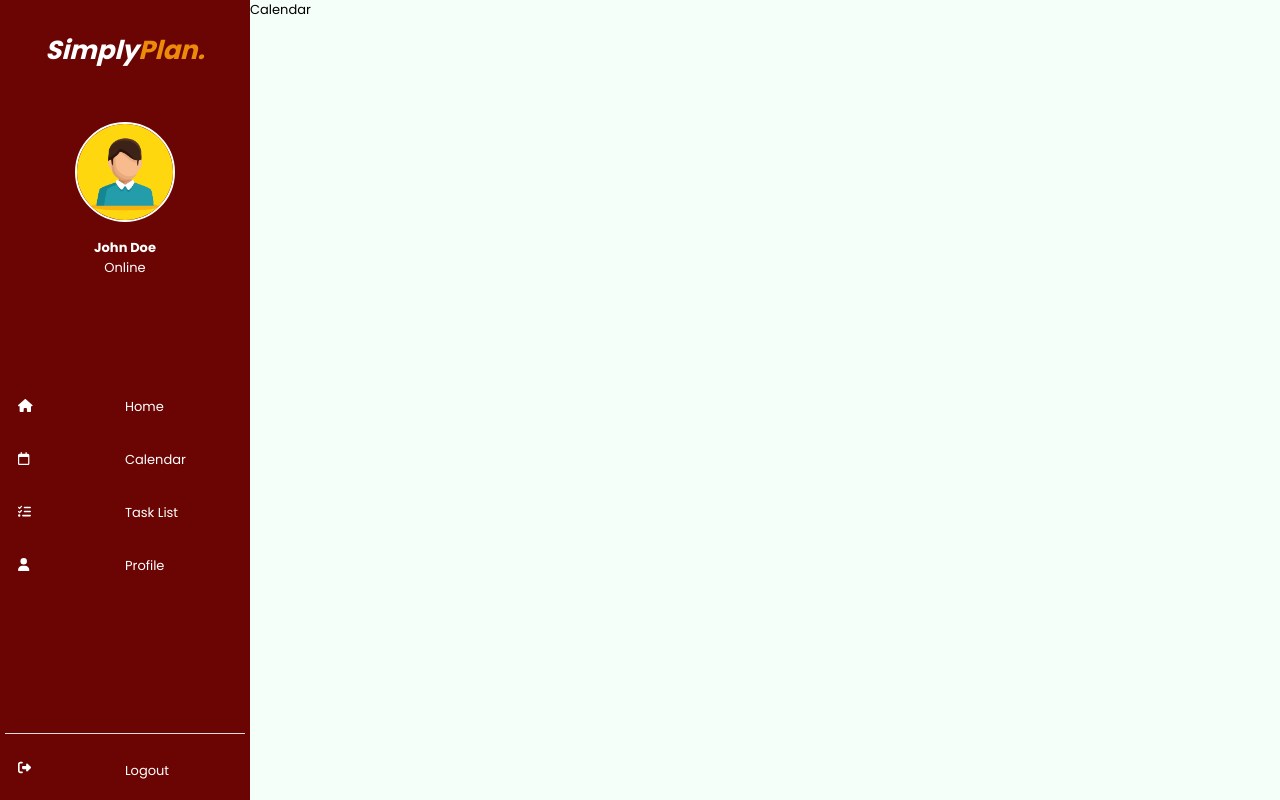
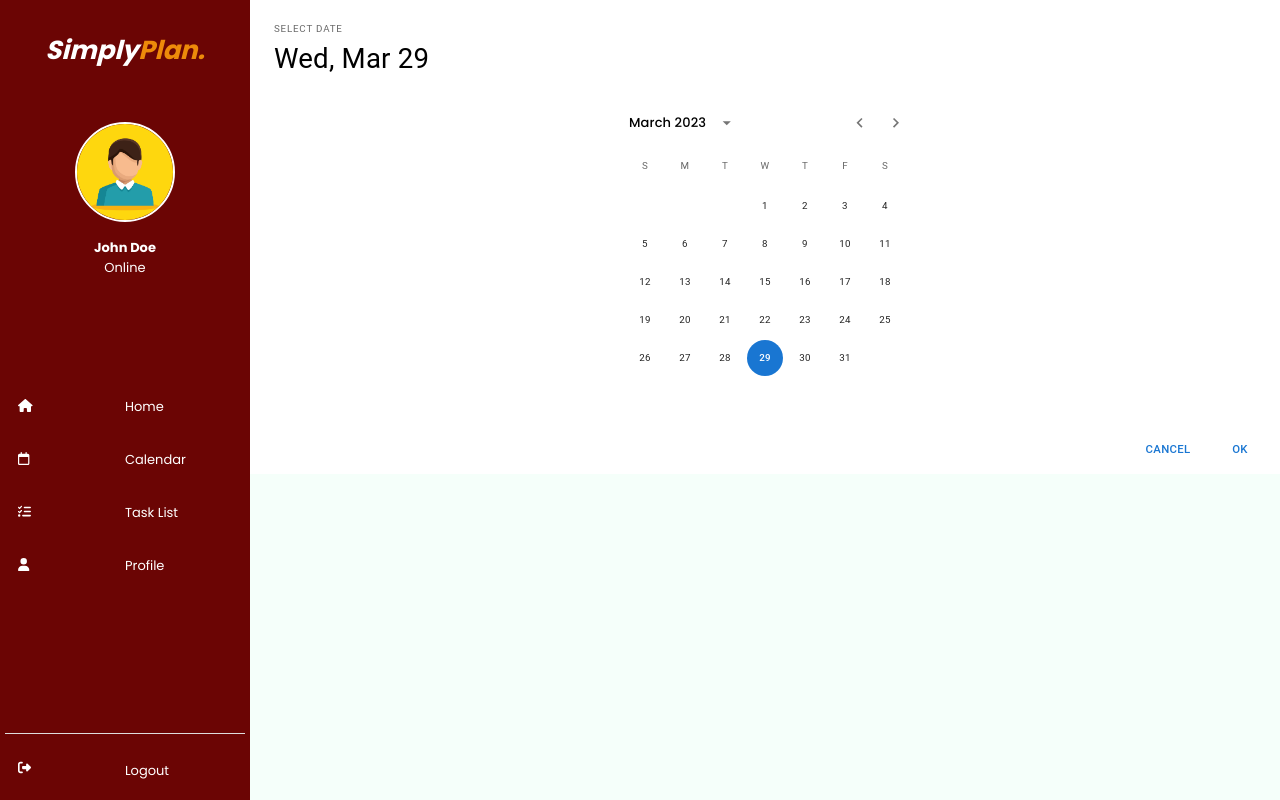
Before and after one commit to Murage-Ivy/todo-app, a React (Create React App) app: page /calendar in a window 1280 px wide. Built offline with nearby package versions, Linux system fonts and the light colour scheme.

Commit message:
Add a calendar

```diff
--- a/package.json
+++ b/package.json
@@ -3,19 +3,20 @@
   "version": "0.1.0",
   "private": true,
   "dependencies": {
+    "@date-io/date-fns": "^1.3.13",
     "@emotion/react": "^11.10.6",
     "@emotion/styled": "^11.10.6",
     "@fortawesome/fontawesome-svg-core": "^6.3.0",
     "@fortawesome/free-regular-svg-icons": "^6.3.0",
     "@fortawesome/free-solid-svg-icons": "^6.3.0",
     "@fortawesome/react-fontawesome": "^0.2.0",
-    "@mui/material": "^5.11.14",
+    "@mui/material": "^5.11.15",
     "@mui/x-date-pickers": "^6.0.2",
     "@reduxjs/toolkit": "^1.9.3",
     "@testing-library/jest-dom": "^5.16.5",
     "@testing-library/react": "^13.4.0",
     "@testing-library/user-event": "^13.5.0",
-    "dayjs": "^1.11.7",
+    "date-fns": "^2.29.3",
     "react": "^18.2.0",
     "react-dom": "^18.2.0",
     "react-redux": "^8.0.5",
--- a/src/Pages/Calendar.jsx
+++ b/src/Pages/Calendar.jsx
@@ -1,9 +1,47 @@
 import React from 'react'
+import { AdapterDateFns } from '@mui/x-date-pickers/AdapterDateFns';
+import { LocalizationProvider } from '@mui/x-date-pickers/LocalizationProvider';
+import { StaticDatePicker } from '@mui/x-date-pickers/StaticDatePicker';
+import TextField from '@mui/material/TextField';
+import { useState } from 'react';
+import { Badge } from '@mui/material';
+import { PickersDay } from '@mui/x-date-pickers';
+// import CheckIcon from '@mui/icons-material/Check';
+
 
 function Calendar() {
+  const [value, setValue] = useState(new Date())
+  const [highlightedDays, setHighlightedDays] = useState([1, 13, 2])
   return (
-    <div>Calendar</div>
-  )
+    <LocalizationProvider dateAdapter={AdapterDateFns}>
+      <StaticDatePicker orientation="portrait"
+        openTo="day"
+        value={value}
+        onChange={(newValue) => {
+          setValue(newValue)
+        }}
+        renderInput={(params) => <TextField {...params} />
+        }
+
+        renderDay={(day, _value, DayComponentProps) => {
+          const isSelected =
+            !DayComponentProps.outsideCurrentMonth &&
+            highlightedDays.indexOf(day.getDate()) > 0;
+
+          return (
+            <Badge
+              key={day.toString()}
+              overlap='circular'
+              badgeContent={isSelected ? '🌚' : undefined}
+            >
+              <PickersDay {...DayComponentProps} />
+            </Badge>
+          );
+        }}
+
+      />
+    </LocalizationProvider>
+  );
 }
 
 export default Calendar
```
Also changed, not shown: 1 other file (tests, documents, lock files or other folders).
